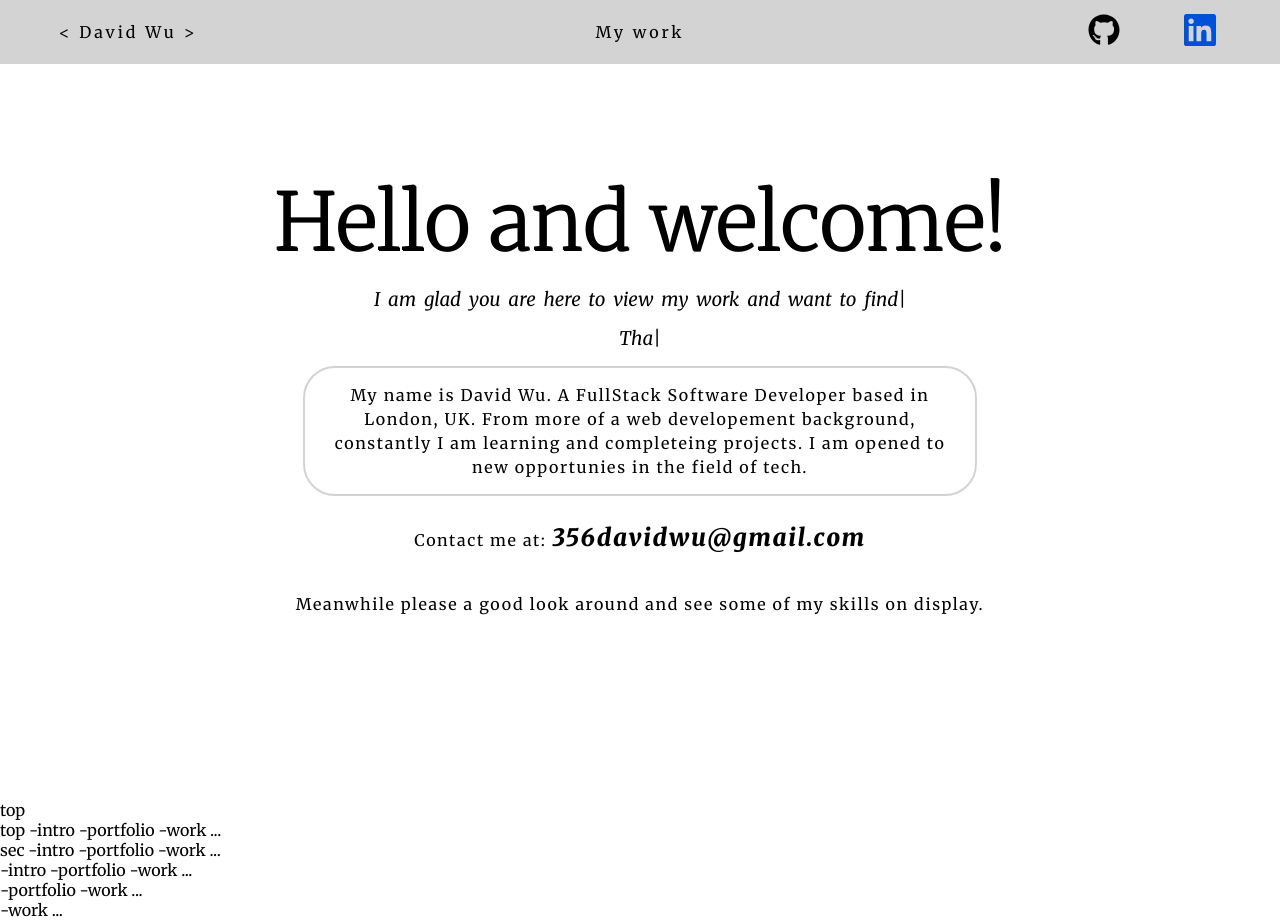
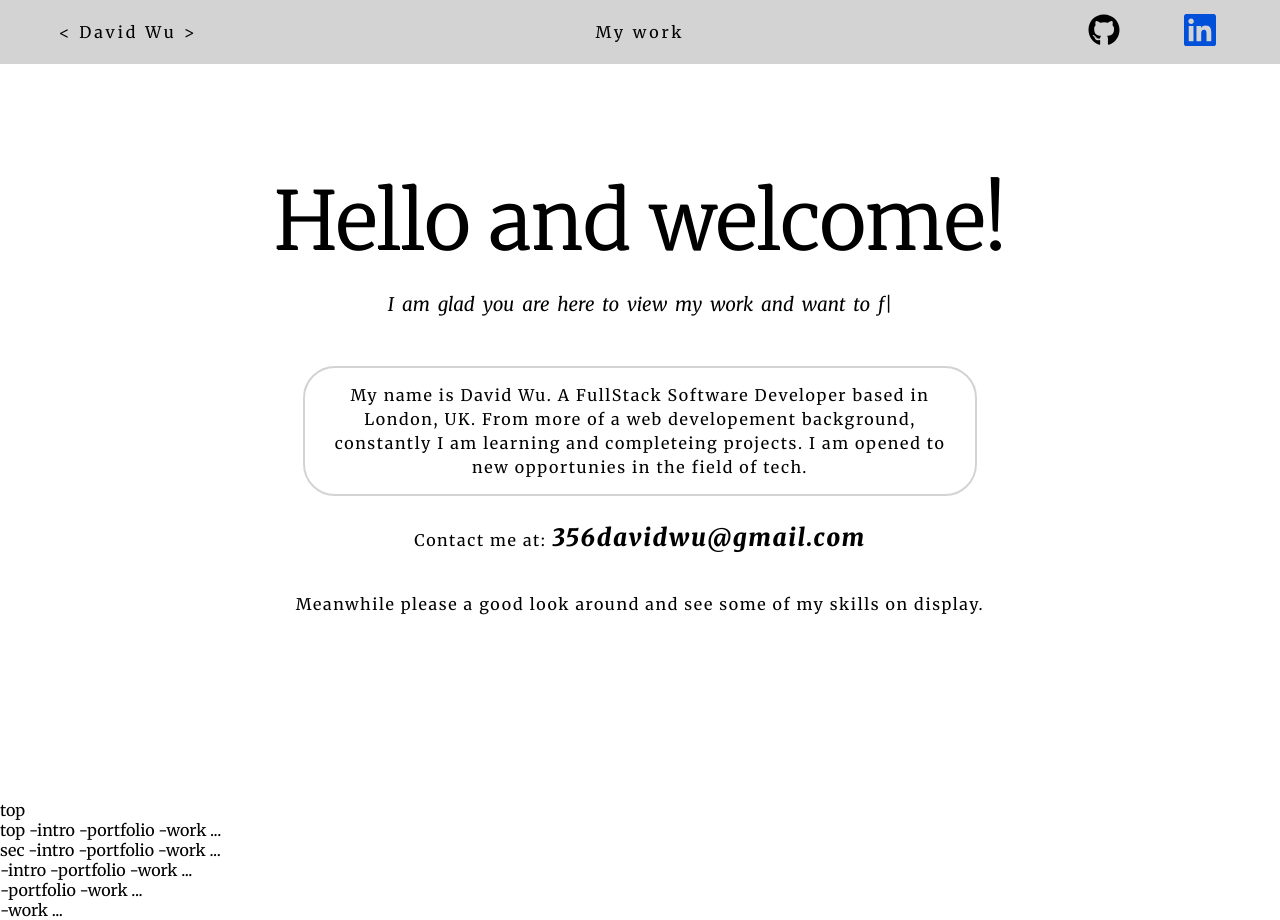
Before and after one commit to david204code/MyPortfolio, a React (Create React App) app: page / in a window 1280 px wide. Built offline with nearby package versions, Linux system fonts and the light colour scheme.

Commit message:
Text animation completed, style..add width of 50% along with line-height, height and margin

```diff
--- a/src/components/intro/Intro.jsx
+++ b/src/components/intro/Intro.jsx
@@ -6,21 +6,17 @@ import { useEffect, useRef } from "react";
 export default function Intro() {
   // HTML node reference for react use
   const greetingText = useRef();
-  const thankYou = useRef();
 
   // useEffect instead of componenentDidMount()
   useEffect(() => {
     // console.log(greetingText);
     init(greetingText.current, {
       strings: [
-        "I am glad you are here to view my work and want to find out more.",
+        "I am glad you are here to view my work and want to find out more. Thank you for your time!",
       ],
-      typeSpeed: 90,
+      typeSpeed: 95,
       backSpeed: 70,
-    });
-
-    init(thankYou.current, {
-      strings: ["Thank you for your time!"],
+      backDelay: 5000,
     });
   }, []);
 
@@ -30,12 +26,7 @@ export default function Intro() {
         <div className="heading">
           <h1>Hello and welcome!</h1>
           <h3>
-            {/* I am glad you are here to view my work and want to find out more. */}
             <span ref={greetingText}></span>
-          </h3>
-          <h3>
-            {/* Thank you for your time! */}
-            <span ref={thankYou}></span>
           </h3>
         </div>
         <div className="text">
--- a/src/components/intro/Intro.scss
+++ b/src/components/intro/Intro.scss
@@ -16,10 +16,13 @@
     }
 
     .heading h3 {
-      margin: 1rem 0;
       text-align: center;
       font-style: italic;
       word-spacing: 0.2em;
+      margin: auto;
+      height: 4.9rem;
+      width: 50%;
+      line-height: 2.2rem;
     }
 
     // .text {
```
